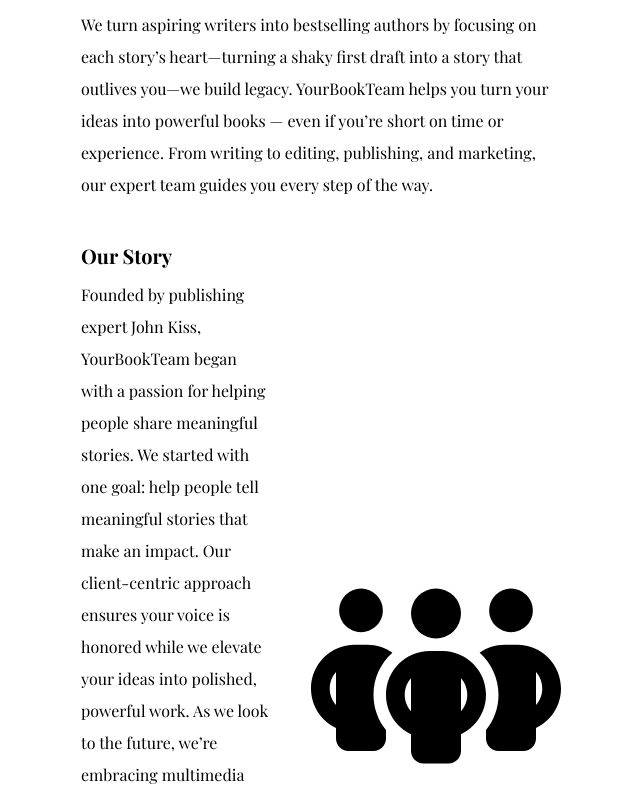
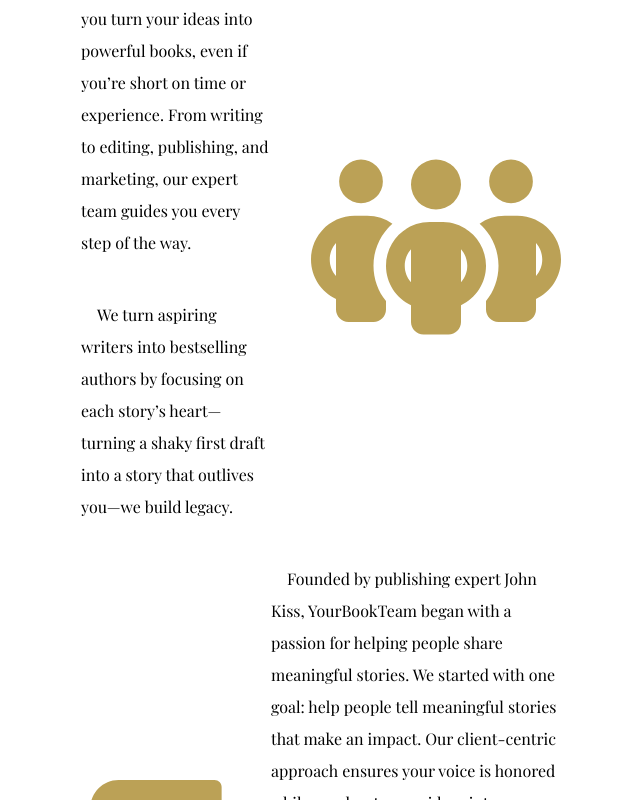
Before and after one commit to YourBookTeam/YBT_Website, a React (Vite) app in the folder ybt_website/: page /YBT_Website/about in a window 1280 px wide. Shown: the part 280-1080 px from the top of the page, without its empty margins (319-959 px from the left). Built offline with nearby package versions, Linux system fonts and the light colour scheme; a web font is replaced by a local one.

Commit message:
applied changes to story.jsx

```diff
--- a/ybt_website/src/components/about_us/Story.jsx
+++ b/ybt_website/src/components/about_us/Story.jsx
@@ -1,29 +1,36 @@
 import { FaPeopleGroup } from "react-icons/fa6";
+import { FaBook } from "react-icons/fa";
 
 function Story() {
   return (
     <div className="flex flex-col gap-10">
-        <div>
-            <div className="font-bold text-[20px] pb-2">About Us</div>
+        <div className="flex items-center w-full gap-10">
+            <div className="flex flex-col gap-10 indent-4">
                 <div className="leading-loose">
-                We turn aspiring writers into bestselling authors by focusing on each story’s heart—turning a shaky first draft into a story that
-                outlives you—we build legacy. YourBookTeam helps you turn your ideas into powerful books — even if you’re short on time or experience.
-                From writing to editing, publishing, and marketing, our expert team guides you every step of the way.
+                      YourBookTeam helps you turn your ideas into powerful books, even if you’re short on time or experience. From writing to editing, publishing, and marketing, our expert team guides you every step of the way.
                 </div>
+                <div className="leading-loose">
+                      We turn aspiring writers into bestselling authors by focusing on each story’s heart—turning a shaky first draft into a story that outlives you—we build legacy.
+                </div>
+            </div>
+            <FaPeopleGroup size={250} className="shrink-0 text-gold"/>
         </div>
 
           <div className="flex items-center w-full gap-10">
-        <div>
-            <div className="font-bold text-[20px] pb-2">Our Story</div>
+            <FaBook size={150} className="shrink-0 text-gold"/>
+            <div className="flex flex-col gap-10 indent-4">
                 <div className="leading-loose">
                   Founded by publishing expert John Kiss, YourBookTeam began with a passion for helping people share meaningful stories. We started
                   with one goal: help people tell meaningful stories that make an impact. Our client-centric approach ensures your voice is honored
-            while we elevate your ideas into polished, powerful work. As we look to the future, we’re embracing multimedia formats and digital
+                  while we elevate your ideas into polished, powerful work.
+                </div>
+                <div className="leading-loose">
+                  As we look to the future, we’re embracing multimedia formats and digital
                   experiences to push the boundaries of publishing while keeping human connection at the heart of every story. At YourBookTeam, we
                   don’t just publish books — we help authors create legacies.
                 </div>
+
             </div>
-        <FaPeopleGroup size={250} className="shrink-0 text-saffron"/>
         </div>
     </div>
   );
```
Lines whose indentation alone changed are shown as unchanged.
